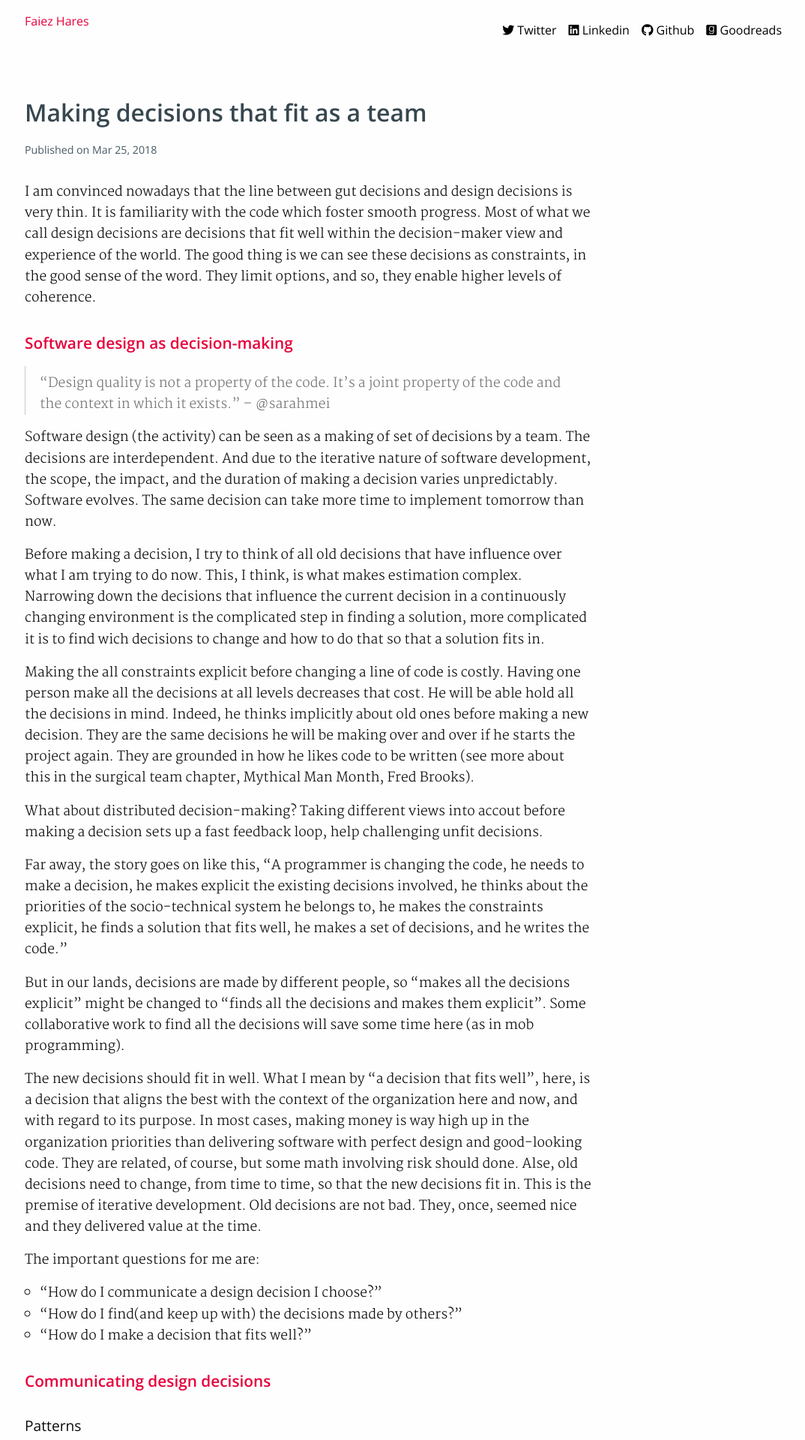
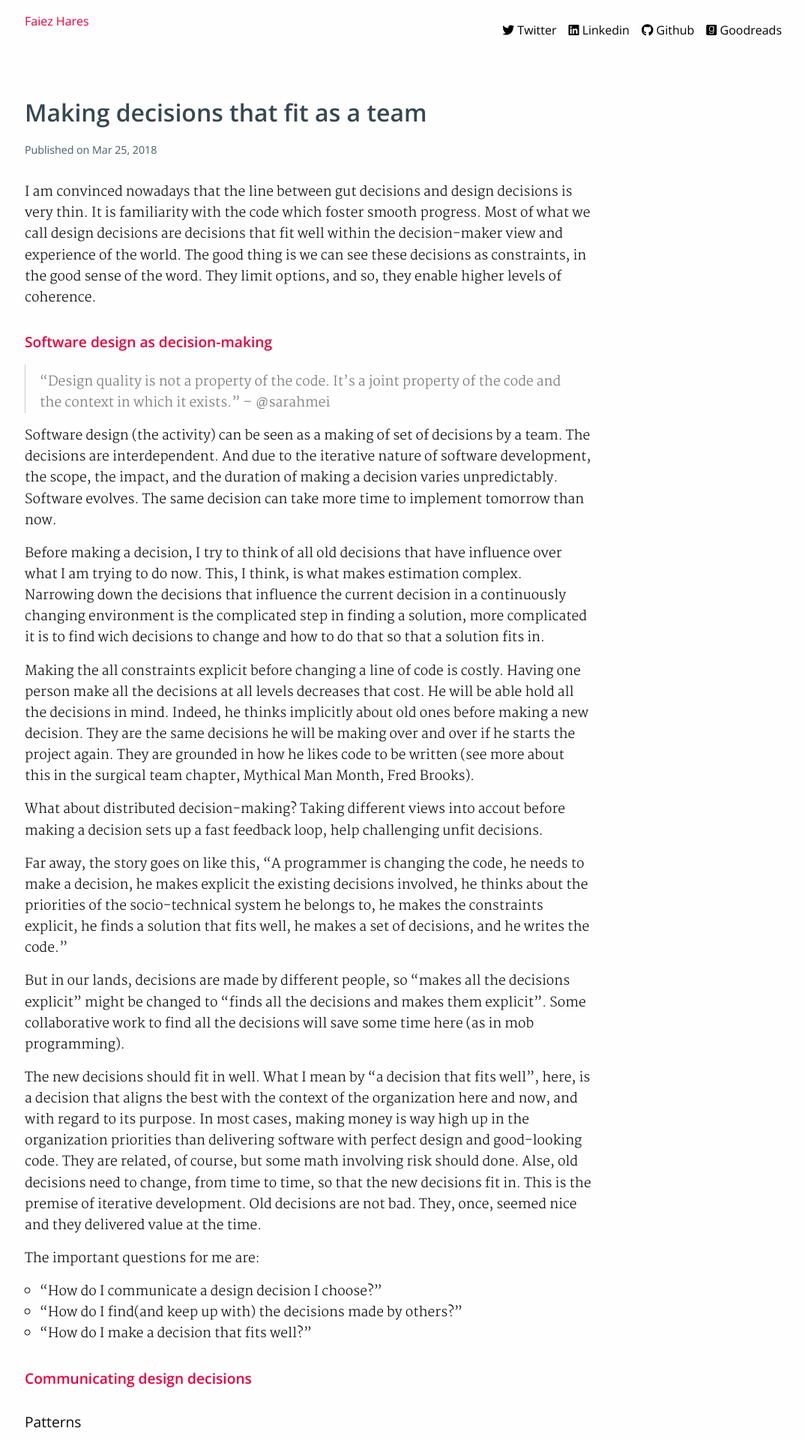
Before and after one commit to haresfaiez/haresfaiez.github.io, a Jekyll site: the page built from _posts/2018-03-25-making-decisions-that-fit-as-a-team.md, in a window 1280 px wide. Shown: the top 1920 px of the page at 75% size, without its empty margins (102-1176 px from the left). Built offline with Jekyll 4.4.1, drawn with Linux system fonts in a browser that asks for light colours; comment, search, counter and statistics services are not loaded.

Commit message:
Use the same size for all headings in a post

```diff
--- a/_style/custom/_typography.scss
+++ b/_style/custom/_typography.scss
@@ -78,13 +78,15 @@ aside {
   .post {
     font-family: $serif;
 
+    h2, h3 {
+      font-size: $medium-size;
+    }
+
     h2 {
-      font-size: $big-size;
       font-weight: 600;
     }
 
     h3 {
-      font-size: $medium-size;
       font-weight: 400;
     }
   }
```
Also changed, not shown: css/main.scss (+1 -1 lines).
